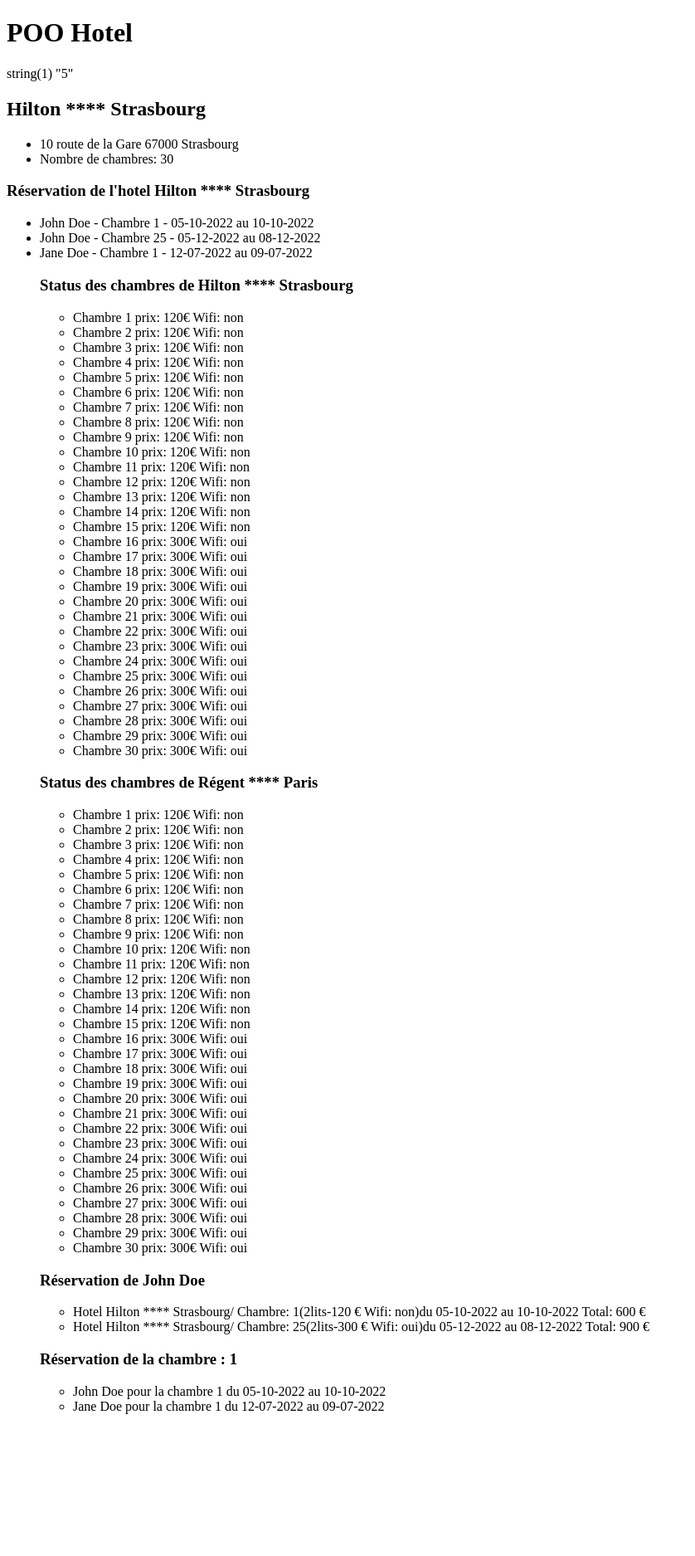
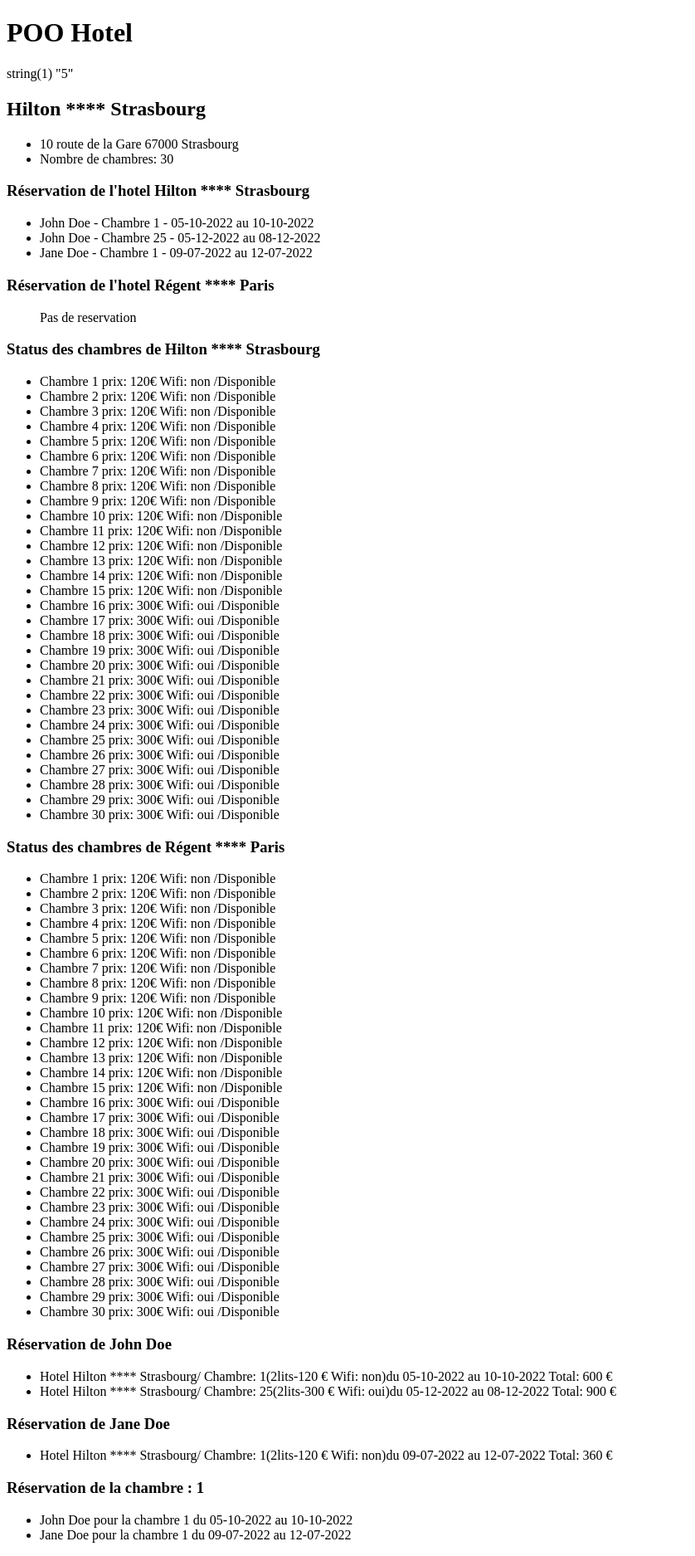
Before and after one commit to anthony0467/exerciceHotel, a PHP site: page / in a window 1280 px wide. Shown: the whole page at 83% size, without its empty margins (0-838 px from the left). Before the commit the page ends 1704 px from the top, so only its background shows below. Run offline with PHP 8.4, Linux system fonts and the light colour scheme.

Commit message:
ajout condition function afficherReservationHotel

```diff
--- a/Chambre.php
+++ b/Chambre.php
@@ -9,7 +9,7 @@ class Chambre
 	private Hotel $hotel;
 	private array $reservations;
 
-	public function __construct(Hotel $hotel, string $numeroChambre, float $price, bool $wifi)
+	public function __construct(Hotel $hotel, string $numeroChambre, float $price, bool $wifi = true)
 	{
 		$this->numeroChambre = $numeroChambre;
 		$this->etatChambre = true;
@@ -106,6 +106,15 @@ class Chambre
 		}
 	}
 
+	public function etat()
+	{
+		if ($this->etatChambre == false) {
+			return 'Indisponible';
+		} else {
+			return 'Disponible';
+		}
+	}
+
 	public function afficherResaChambre()
 	{
 		$result = '<h3>Réservation de la chambre : ' . $this. '</h3><ul>';
--- a/Hotel.php
+++ b/Hotel.php
@@ -91,7 +91,7 @@ class Hotel
 		$result = '<h3>Status des chambres de ' . $this . '</h3><ul>';
 
 		foreach ($this->chambres as $chambre) {
-			$result .= '<li> Chambre ' . $chambre . ' prix: ' . $chambre->get_price() . '€ ' . $chambre->wifi() .  ' </li>';
+			$result .= '<li> Chambre ' . $chambre . ' prix: ' . $chambre->get_price() . '€ ' . $chambre->wifi() . ' /' .$chambre->etat(). ' </li>';
 		}
 		return $result . '</ul>';
 	}
@@ -99,9 +99,14 @@ class Hotel
 	public function afficherReservationHotel(){
 		$result = "<h3>Réservation de l'hotel " .$this."</h3> <ul>";
 
-		foreach($this->reservations as $reservation){
-			$result .= "<li>" .$reservation->get_client(). " - Chambre " .$reservation->get_chambre(). " - " .$reservation. "</li>";
+		if(count($this->reservations) == 0){
+			$result .='Pas de reservation';
+		}else{
+			foreach($this->reservations as $reservation){
+				$result .= "<li>" .$reservation->get_client(). " - Chambre " .$reservation->get_chambre(). " - " .$reservation. "</li>";
+			}
 		}
-		return $result;
+
+		return $result. '</ul>';
 	}
 }
--- a/Reservation.php
+++ b/Reservation.php
@@ -7,12 +7,14 @@ class Reservation
 	private DateTime $dateDebut;
 	private DateTime $dateFin;
 	private Hotel $hotel;
+	private bool $etatChambre;
 
 	public function __construct(Client $client, Chambre $chambre,Hotel $hotel, string $dateDebut, string $dateFin)
 	{
 		$this->hotel = $hotel;
 		$this->client = $client;
 		$this->chambre = $chambre;
+		$this->etatChambre = true;
 		$this->dateDebut = new DateTime($dateDebut);
 		$this->dateFin = new DateTime($dateFin);
 		$this->client->addReservation($this);
@@ -47,6 +49,11 @@ class Reservation
 		$this->dateFin = $dateFin;
 	}
 
+	public function set_etatChambre(int $etatChambre)
+	{
+		$this->etatChambre = $etatChambre;
+	}
+
 	//GET
 
 	public function get_hotel()
@@ -74,6 +81,20 @@ class Reservation
 		return $this->dateFin;
 	}
 
+	public function get_etatChambre()
+	{
+		return $this->etatChambre;
+	}
+
+	public function etat()
+	{
+		if ($this->etatChambre == false) {
+			return 'Indisponible';
+		} else {
+			return 'Disponible';
+		}
+	}
+
 	public function afficherDateDebut(){
 		$date_String_debut = $this->dateDebut->format('d-m-Y');
 		return $date_String_debut;
--- a/index.php
+++ b/index.php
@@ -26,13 +26,13 @@
 	$hotelParis = new Hotel('Régent **** Paris', '10 route de gaule', '75000', 'Paris');
 	//CHAMBRE
 
-	foreach(range(1,30) as $num){
+	foreach(range(1,30) as $num){ // 30 chambres
 		if($num <= 15){
 			${'chambreH'.$num} = new Chambre($hotel, $num,120,false);
 			${'chambreR'.$num} = new Chambre($hotelParis, $num,120,false);
 		}else{
-			${'chambreH'.$num} = new Chambre($hotel, $num,300,true);
-			${'chambreR'.$num} = new Chambre($hotelParis, $num,300,true);
+			${'chambreH'.$num} = new Chambre($hotel, $num,300);
+			${'chambreR'.$num} = new Chambre($hotelParis, $num,300);
 		}
 	}
 
@@ -41,15 +41,17 @@
 	//RESERVATION
 	$resa1 = new Reservation($client1, $chambreH1, $hotel, '2022-10-05', '2022-10-10');
 	$resa1_2 = new Reservation($client1, $chambreH25, $hotel,'2022-12-05', '2022-12-08');
-	$resa2 = new Reservation($client2, $chambreH1, $hotel,'2022-07-12', '2022-07-09');
+	$resa2 = new Reservation($client2, $chambreH1, $hotel,'2022-07-09', '2022-07-12');
 
 	var_dump($resa1->dureeSejour());
 
 	echo $hotel->afficherInfoHotel();
 	echo $hotel->afficherReservationHotel();
+	echo $hotelParis->afficherReservationHotel();
 	echo $hotel->afficherChambresHotel();
 	echo $hotelParis->afficherChambresHotel();
 	echo $client1->afficherResaClient();
+	echo $client2->afficherResaClient();
 	echo $chambreH1->afficherResaChambre();
 
 
```
